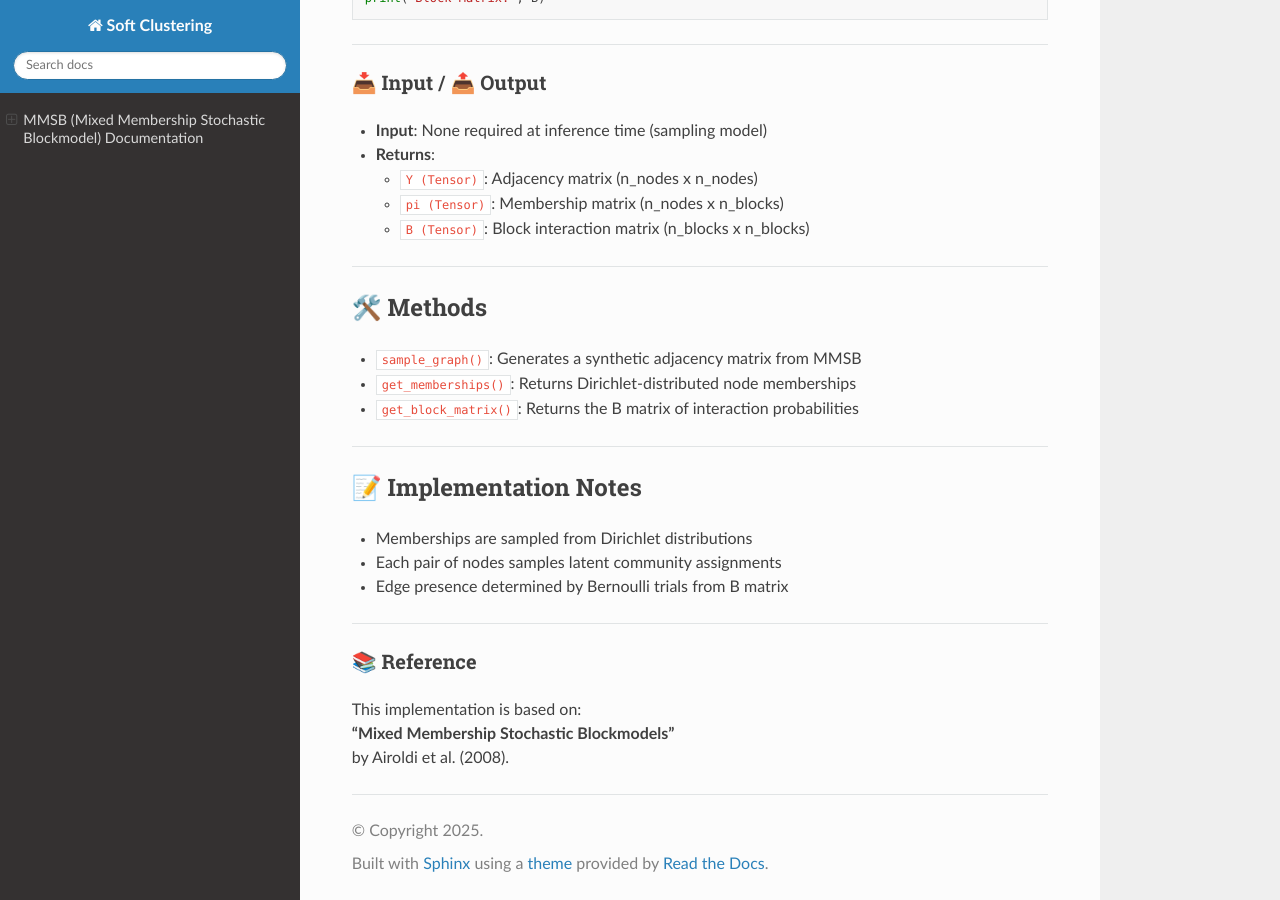
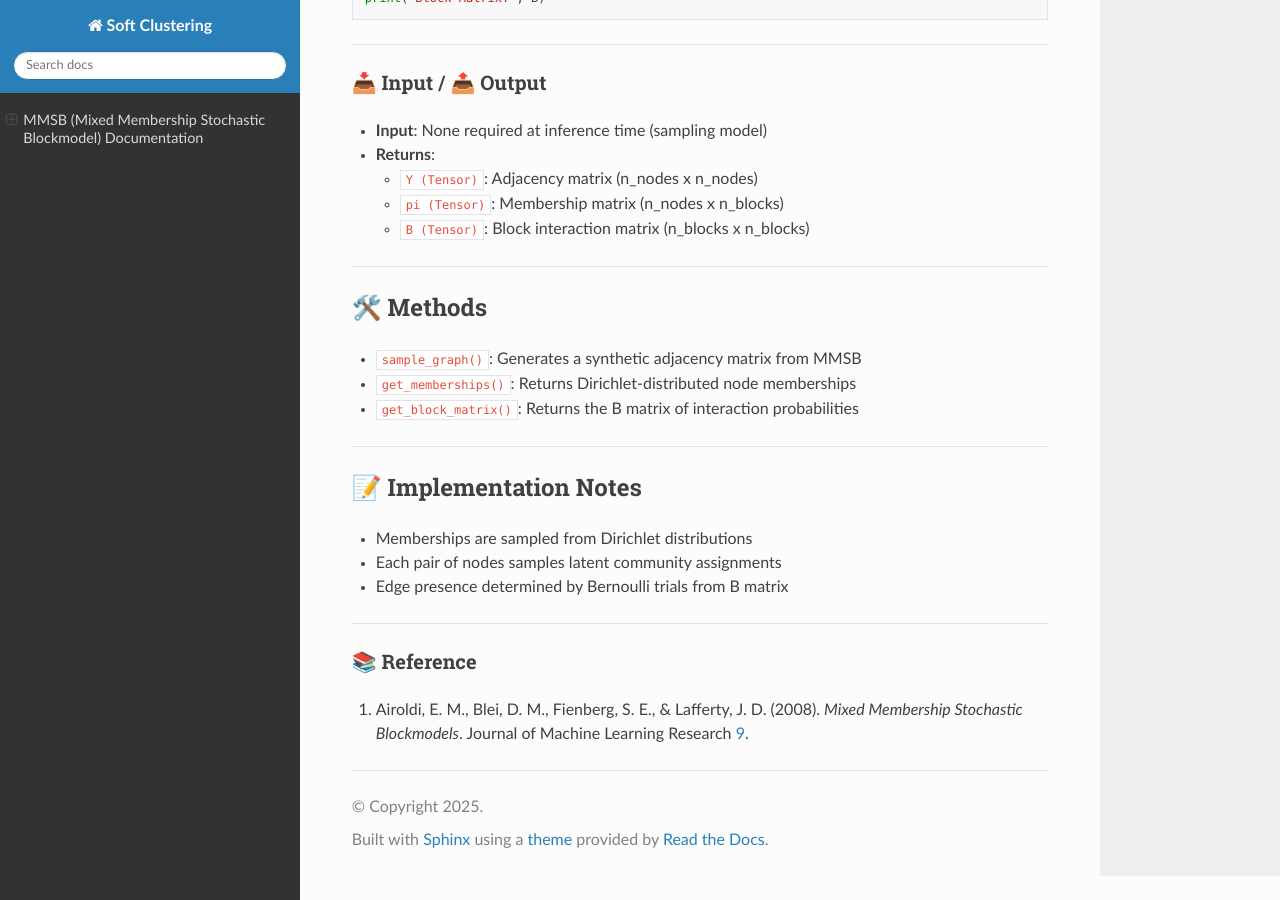
Before and after one commit to soft-clustering/soft-clustering, a Sphinx documentation site: the page built from docs/source/mmsb.md, in a window 1280 px wide and 900 px high, scrolled down 1142 px. Built offline with Sphinx 7.4.7 and the Read the Docs theme 3.1.0, drawn with Linux system fonts in a browser that asks for light colours.

Commit message:
Update mmsb.md

```diff
--- a/docs/source/mmsb.md
+++ b/docs/source/mmsb.md
@@ -77,6 +77,4 @@ print("Block Matrix:", B)
 
 ### 📚 Reference
 
-This implementation is based on:
-**"Mixed Membership Stochastic Blockmodels"**
-by Airoldi et al. (2008).
+1. Airoldi, E. M., Blei, D. M., Fienberg, S. E., & Lafferty, J. D. (2008). *Mixed Membership Stochastic Blockmodels*. Journal of Machine Learning Research [9](https://jmlr.org/papers/v9/airoldi08a.html).
```
